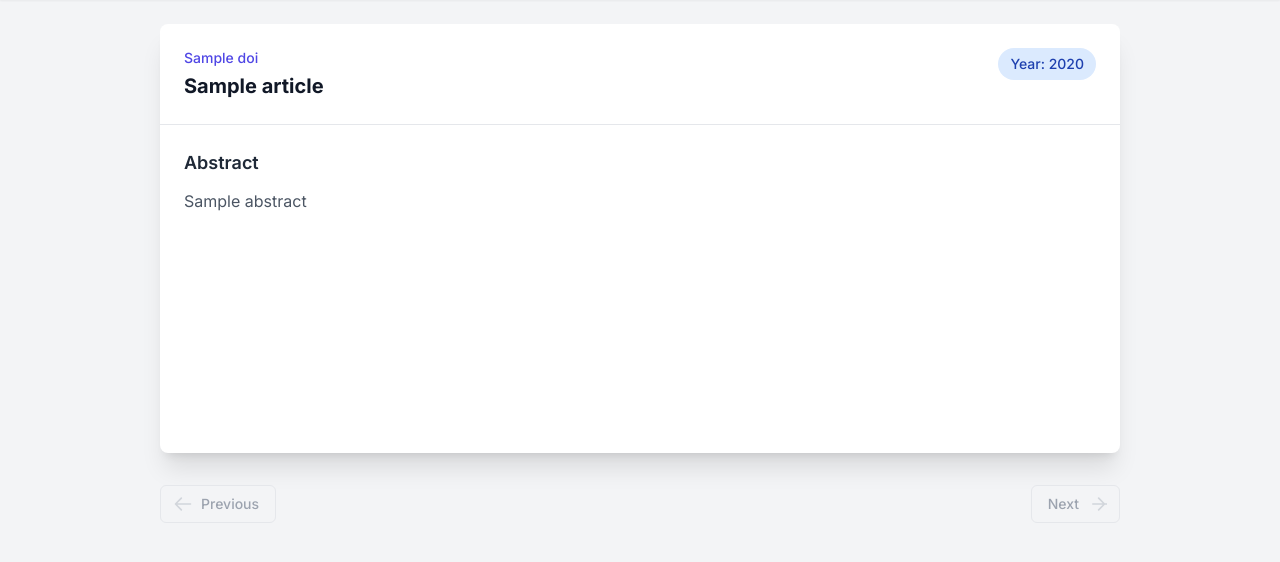
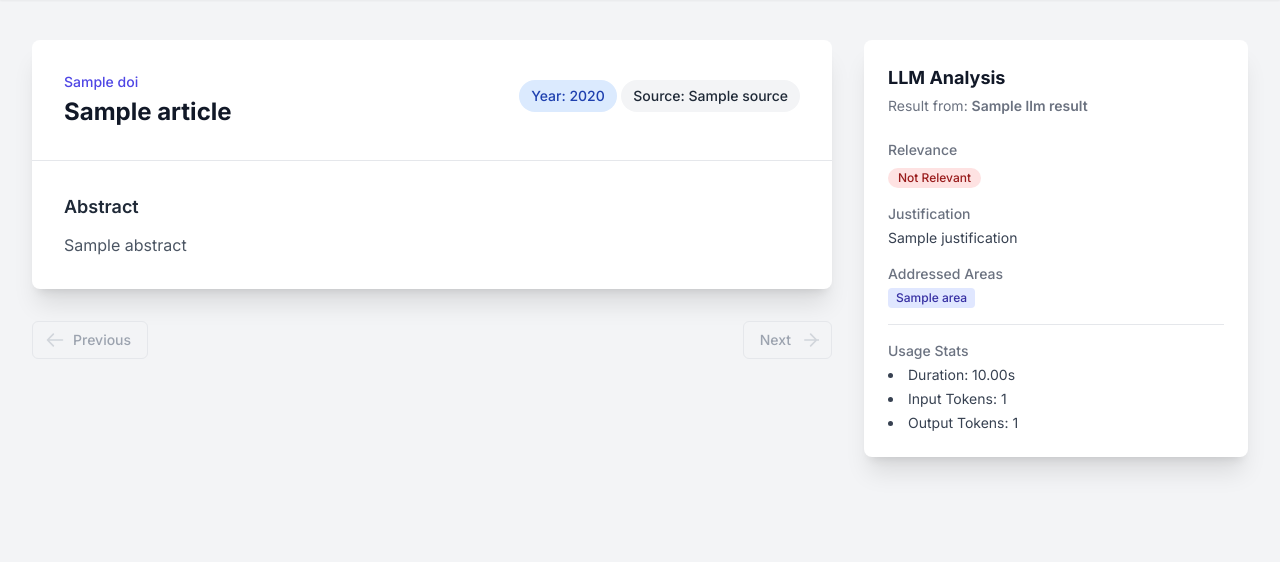
Before and after one commit to SaveVic/slr-verificator-app, a Python web app: template app/templates/dashboard.html in a window 1280 px wide. Shown: the part 70-632 px from the top of the page. Run offline with Jinja, Linux system fonts and the light colour scheme; the template is opened without the code that fills it: most values are stand-ins (such as "Sample title", 1, 10 or a date in 2020); some libraries are stand-ins or nearby versions.

Commit message:
add llm analysis result

```diff
--- a/app/templates/dashboard.html
+++ b/app/templates/dashboard.html
@@ -11,7 +11,7 @@
     <style>
         body { font-family: 'Inter', sans-serif; }
         .abstract-content {
-            height: 30vh; /* Adjust as needed */
+            max-height: 30vh; /* Adjust as needed */
             overflow-y: auto;
         }
     </style>
@@ -40,25 +40,32 @@
     </header>
 
     <!-- Main Content -->
-    <main class="py-6">
-        <div class="max-w-5xl mx-auto sm:px-6 lg:px-8">
+    <main class="py-10">
+        <div class="max-w-7xl mx-auto sm:px-6 lg:px-8 grid grid-cols-1 lg:grid-cols-3 gap-8">
+
+            <!-- Left Column: Article Details -->
+            <div class="lg:col-span-2">
                 {% if article %}
                 <div class="bg-white overflow-hidden shadow-xl rounded-lg">
-                <div class="p-4 sm:p-6 border-b border-gray-200">
-                    <!-- Article Header -->
+                    <div class="p-6 sm:p-8 border-b border-gray-200">
                         <div class="flex justify-between items-start">
                             <div>
                                 <p class="text-sm font-medium text-indigo-600">{{ article.doi }}</p>
-                            <h2 class="mt-1 text-xl font-bold text-gray-900">{{ article.title }}</h2>
+                                <h2 class="mt-1 text-2xl font-bold text-gray-900">{{ article.title }}</h2>
                             </div>
-                        <span class="flex-shrink-0 ml-4 inline-flex items-center px-3 py-1.5 rounded-full text-sm font-medium bg-blue-100 text-blue-800">
+                            <div class="flex-shrink-0 ml-4 text-right">
+                                <span class="inline-flex items-center px-3 py-1.5 rounded-full text-sm font-medium bg-blue-100 text-blue-800">
                                     Year: {{ article.year if article.year else 'N/A' }}
                                 </span>
+                                {% if article.source %}
+                                <span class="mt-2 inline-flex items-center px-3 py-1.5 rounded-full text-sm font-medium bg-gray-100 text-gray-800">
+                                    Source: {{ article.source }}
+                                </span>
+                                {% endif %}
                             </div>
                         </div>
-
-                <!-- Article Abstract -->
-                <div class="p-4 sm:p-6">
+                    </div>
+                    <div class="p-6 sm:p-8">
                         <h3 class="text-lg font-semibold text-gray-800 mb-3">Abstract</h3>
                         <div class="prose prose-indigo text-gray-600 max-w-none abstract-content pr-4">
                             <p>{{ article.abstract if article.abstract else 'No abstract available.' }}</p>
@@ -70,16 +77,12 @@
                 <div class="mt-8 flex justify-between">
                     {% if prev_id %}
                         <a href="{{ url_for('main.dashboard', article_id=prev_id) }}" class="inline-flex items-center pl-3 pr-4 py-2 border border-gray-300 shadow-sm text-sm font-medium rounded-md text-gray-700 bg-white hover:bg-gray-50 focus:outline-none focus:ring-2 focus:ring-offset-2 focus:ring-indigo-500">
-                        <svg xmlns="http://www.w3.org/2000/svg" class="h-5 w-5 mr-2 text-gray-400" fill="none" viewBox="0 0 24 24" stroke="currentColor" stroke-width="2">
-                          <path stroke-linecap="round" stroke-linejoin="round" d="M10 19l-7-7m0 0l7-7m-7 7h18" />
-                        </svg>
+                            <svg xmlns="http://www.w3.org/2000/svg" class="h-5 w-5 mr-2 text-gray-400" fill="none" viewBox="0 0 24 24" stroke="currentColor" stroke-width="2"><path stroke-linecap="round" stroke-linejoin="round" d="M10 19l-7-7m0 0l7-7m-7 7h18" /></svg>
                             Previous
                         </a>
                     {% else %}
                         <span class="inline-flex items-center pl-3 pr-4 py-2 border border-gray-200 text-sm font-medium rounded-md text-gray-400 bg-gray-100 cursor-not-allowed">
-                         <svg xmlns="http://www.w3.org/2000/svg" class="h-5 w-5 mr-2 text-gray-300" fill="none" viewBox="0 0 24 24" stroke="currentColor" stroke-width="2">
-                          <path stroke-linecap="round" stroke-linejoin="round" d="M10 19l-7-7m0 0l7-7m-7 7h18" />
-                        </svg>
+                             <svg xmlns="http://www.w3.org/2000/svg" class="h-5 w-5 mr-2 text-gray-300" fill="none" viewBox="0 0 24 24" stroke="currentColor" stroke-width="2"><path stroke-linecap="round" stroke-linejoin="round" d="M10 19l-7-7m0 0l7-7m-7 7h18" /></svg>
                             Previous
                         </span>
                     {% endif %}
@@ -87,27 +90,84 @@
                     {% if next_id %}
                         <a href="{{ url_for('main.dashboard', article_id=next_id) }}" class="inline-flex items-center pr-3 pl-4 py-2 border border-gray-300 shadow-sm text-sm font-medium rounded-md text-gray-700 bg-white hover:bg-gray-50 focus:outline-none focus:ring-2 focus:ring-offset-2 focus:ring-indigo-500">
                             Next
-                        <svg xmlns="http://www.w3.org/2000/svg" class="h-5 w-5 ml-2 text-gray-400" fill="none" viewBox="0 0 24 24" stroke="currentColor" stroke-width="2">
-                          <path stroke-linecap="round" stroke-linejoin="round" d="M14 5l7 7m0 0l-7 7m-7-7h18" />
-                        </svg>
+                            <svg xmlns="http://www.w3.org/2000/svg" class="h-5 w-5 ml-2 text-gray-400" fill="none" viewBox="0 0 24 24" stroke="currentColor" stroke-width="2"><path stroke-linecap="round" stroke-linejoin="round" d="M14 5l7 7m0 0l-7 7m-7-7h18" /></svg>
                         </a>
                     {% else %}
                          <span class="inline-flex items-center pr-3 pl-4 py-2 border border-gray-200 text-sm font-medium rounded-md text-gray-400 bg-gray-100 cursor-not-allowed">
                             Next
-                        <svg xmlns="http://www.w3.org/2000/svg" class="h-5 w-5 ml-2 text-gray-300" fill="none" viewBox="0 0 24 24" stroke="currentColor" stroke-width="2">
-                          <path stroke-linecap="round" stroke-linejoin="round" d="M14 5l7 7m0 0l-7 7m-7-7h18" />
-                        </svg>
+                            <svg xmlns="http://www.w3.org/2000/svg" class="h-5 w-5 ml-2 text-gray-300" fill="none" viewBox="0 0 24 24" stroke="currentColor" stroke-width="2"><path stroke-linecap="round" stroke-linejoin="round" d="M14 5l7 7m0 0l-7 7m-7-7h18" /></svg>
                         </span>
                     {% endif %}
                 </div>
                 {% else %}
-            <div class="text-center py-12">
+                <div class="text-center py-12 lg:col-span-3">
                     <svg class="mx-auto h-12 w-12 text-gray-400" fill="none" stroke="currentColor" viewBox="0 0 24 24" xmlns="http://www.w3.org/2000/svg"><path stroke-linecap="round" stroke-linejoin="round" stroke-width="2" d="M9 17v-2m3 2v-4m3 4v-6m2 10H7a2 2 0 01-2-2V7a2 2 0 012-2h5.586a1 1 0 01.707.293l5.414 5.414a1 1 0 01.293.707V19a2 2 0 01-2 2z"></path></svg>
                     <h3 class="mt-2 text-sm font-medium text-gray-900">No Articles Found</h3>
                     <p class="mt-1 text-sm text-gray-500">The database does not contain any articles yet.</p>
                 </div>
                 {% endif %}
             </div>
+
+            <!-- Right Column: LLM Analysis -->
+            <div class="lg:col-span-1">
+                {% if article and article.llm_result %}
+                <div class="bg-white shadow-xl rounded-lg sticky top-10">
+                    <div class="p-6">
+                        <h3 class="text-lg font-bold text-gray-900">LLM Analysis</h3>
+                        <p class="text-sm text-gray-500 mt-1">Result from: <span class="font-semibold">{{ article.llm_result.llm_model_name }}</span></p>
+
+                        <div class="mt-6">
+                            <dl class="space-y-4">
+                                <div>
+                                    <dt class="text-sm font-medium text-gray-500">Relevance</dt>
+                                    <dd class="mt-1">
+                                        {% if article.llm_result.is_relevant %}
+                                            <span class="inline-flex items-center px-2.5 py-0.5 rounded-full text-xs font-medium bg-green-100 text-green-800">Relevant</span>
+                                        {% else %}
+                                            <span class="inline-flex items-center px-2.5 py-0.5 rounded-full text-xs font-medium bg-red-100 text-red-800">Not Relevant</span>
+                                        {% endif %}
+                                    </dd>
+                                </div>
+                                <div>
+                                    <dt class="text-sm font-medium text-gray-500">Justification</dt>
+                                    <dd class="mt-1 text-sm text-gray-700">{{ article.llm_result.justification }}</dd>
+                                </div>
+                                <div>
+                                    <dt class="text-sm font-medium text-gray-500">Addressed Areas</dt>
+                                    <dd class="mt-1">
+                                        {% if article.llm_result.addressed_areas %}
+                                            <div class="flex flex-wrap gap-2">
+                                            {% for area in article.llm_result.addressed_areas %}
+                                                <span class="inline-flex items-center px-2 py-0.5 rounded text-xs font-medium bg-indigo-100 text-indigo-800">{{ area }}</span>
+                                            {% endfor %}
+                                            </div>
+                                        {% else %}
+                                            <span class="text-sm text-gray-500 italic">None specified.</span>
+                                        {% endif %}
+                                    </dd>
+                                </div>
+                                <div class="border-t border-gray-200 pt-4">
+                                    <dt class="text-sm font-medium text-gray-500">Usage Stats</dt>
+                                    <dd class="mt-1 text-sm text-gray-700">
+                                        <ul class="list-disc list-inside space-y-1">
+                                            <li>Duration: {{ "%.2f"|format(article.llm_result.duration) }}s</li>
+                                            <li>Input Tokens: {{ article.llm_result.num_token_in }}</li>
+                                            <li>Output Tokens: {{ article.llm_result.num_token_out }}</li>
+                                        </ul>
+                                    </dd>
+                                </div>
+                            </dl>
+                        </div>
+                    </div>
+                </div>
+                {% elif article %}
+                <div class="bg-white shadow-xl rounded-lg sticky top-10 p-6 text-center">
+                     <h3 class="text-lg font-bold text-gray-900">LLM Analysis</h3>
+                     <p class="mt-4 text-sm text-gray-500">No LLM result found for this article.</p>
+                </div>
+                {% endif %}
+            </div>
+        </div>
     </main>
 
 </body>
```
Also changed, not shown: app/commands.py (+86 -11 lines), app/models.py (+42 -1 lines). Lines whose indentation alone changed are shown as unchanged.
